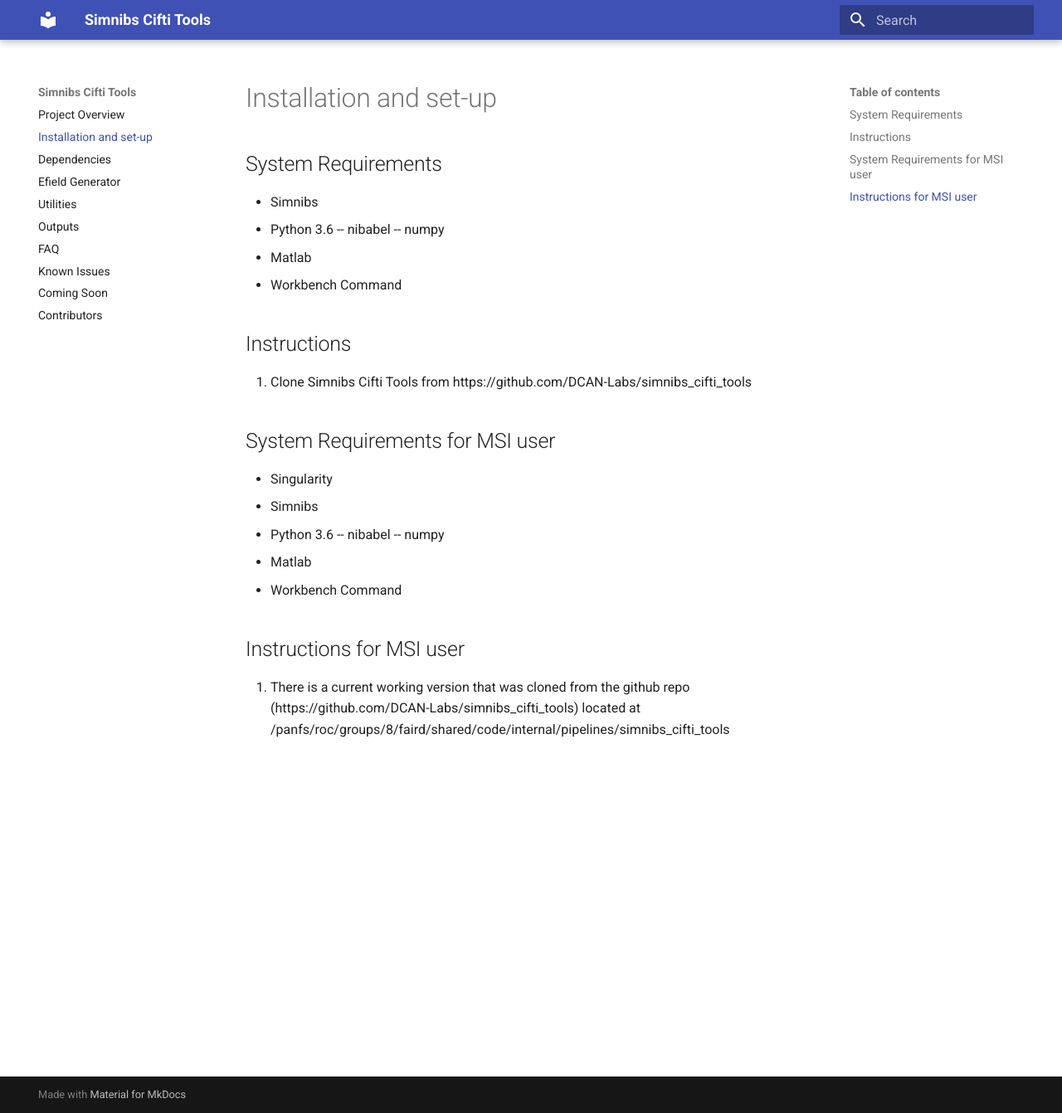
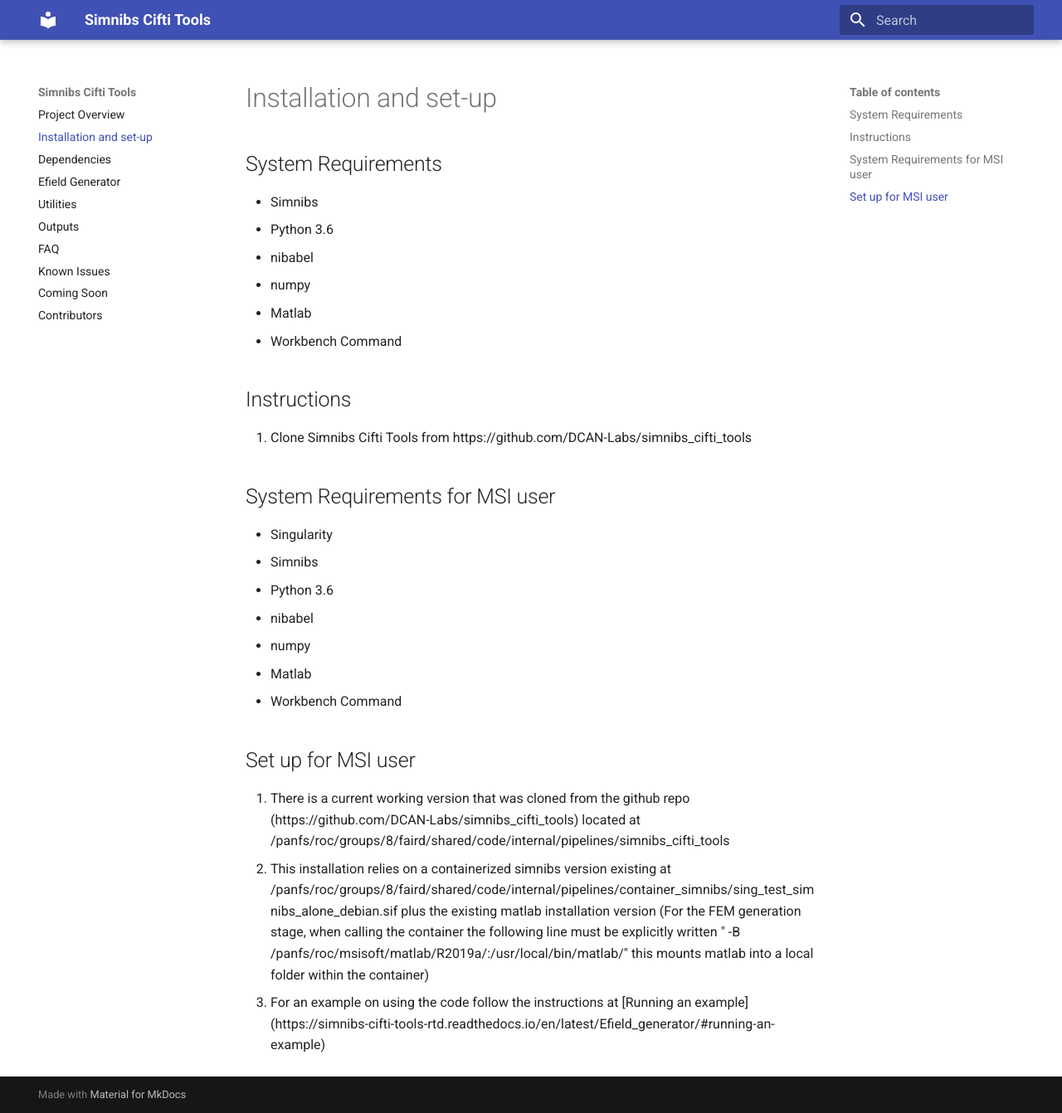
Before and after one commit to DCAN-Labs/simnibs_cifti_tools_RTD2, an MkDocs documentation site: the page built from docs/Installation and set-up.md, in a window 1280 px wide and 1342 px high. Shown: the whole window at 83% size. Built offline with MkDocs 1.6.1 and Material for MkDocs 9.7.7, drawn with Linux system fonts in a browser that asks for light colours.

Commit message:
Update Installation and set-up.md

```diff
--- a/docs/Installation and set-up.md
+++ b/docs/Installation and set-up.md
@@ -1,8 +1,8 @@
 ## System Requirements
 - Simnibs
 - Python 3.6
--- nibabel
--- numpy
+  - nibabel
+  - numpy
 - Matlab
 - Workbench Command
 
@@ -13,10 +13,12 @@
 - Singularity
 - Simnibs
 - Python 3.6
--- nibabel
--- numpy
+  - nibabel
+  - numpy
 - Matlab
 - Workbench Command
 
-## Instructions for MSI user
+## Set up for MSI user
 1. There is a current working version that was cloned from the github repo (https://github.com/DCAN-Labs/simnibs_cifti_tools) located at /panfs/roc/groups/8/faird/shared/code/internal/pipelines/simnibs_cifti_tools
+2. This installation relies on a containerized simnibs version existing at /panfs/roc/groups/8/faird/shared/code/internal/pipelines/container_simnibs/sing_test_simnibs_alone_debian.sif plus the existing matlab installation version (For the FEM generation stage, when calling the container the following line must be explicitly written " -B /panfs/roc/msisoft/matlab/R2019a/:/usr/local/bin/matlab/" this mounts matlab into a local folder within the container)
+3. For an example on using the code follow the instructions at [Running an example] (https://simnibs-cifti-tools-rtd.readthedocs.io/en/latest/Efield_generator/#running-an-example)
```
